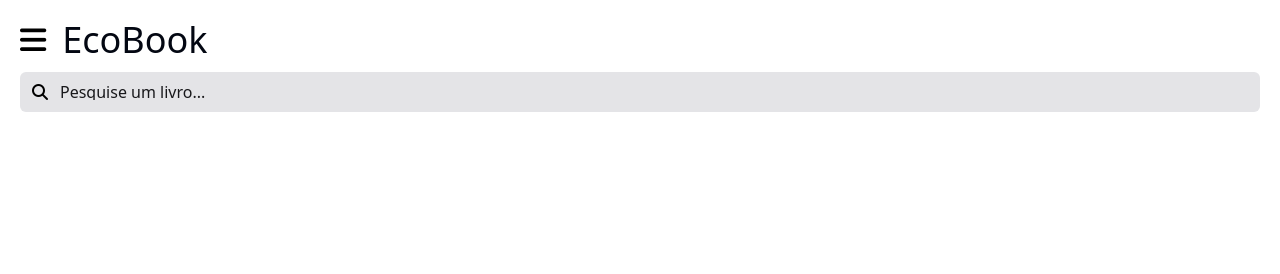
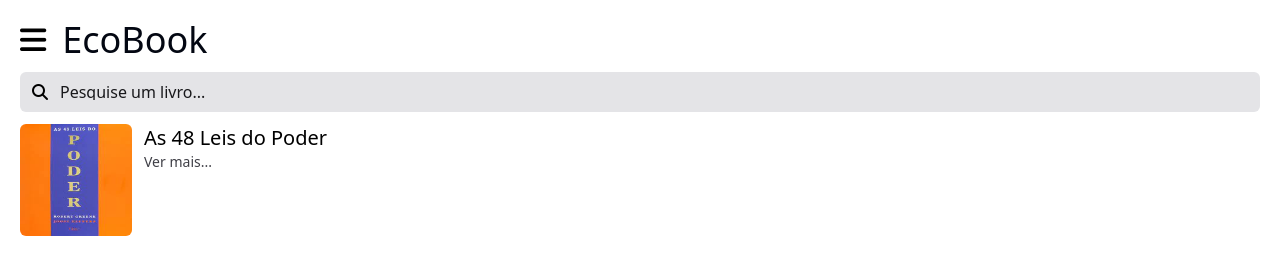
Before and after one commit to neopromic/ecobook, a website: page index.html in a window 1280 px wide. Drawn offline with nearby package versions, Linux system fonts and the light colour scheme.

Commit message:
adicionando banners iniciais

```diff
--- a/index.html
+++ b/index.html
@@ -20,5 +20,15 @@
         </label>
         <input type="text" placeholder="Pesquise um livro..." name="input" id="input" class="bg-transparent w-full h-full focus:outline-none text-zinc-700 placeholder:text-zinc-900">
     </div>
+    <div class="grid-cols-2 grid mt-3" id="bannersInitialsContainer">
+        <section class="flex gap-3 hover:bg-zinc-100 hover:rounded-md">
+            <img src="./assets/as48leisdopoder-book-banner.jpg" alt="As 48 Leis do Poder" class="rounded-md w-28 h-28">
+           <div class="">
+
+               <p class="text-black text-xl ">As 48 Leis do Poder</p>
+               <p class="text-sm cursor-pointer text-zinc-700 font-thin">Ver mais...</p>
+        </div>
+        </section>
+    </div>
 </body>
 </html>
--- a/style.css
+++ b/style.css
@@ -1,6 +1,3 @@
-@tailwind base;
-@tailwind components;
-@tailwind utilities;
 
 i {
     color: #000;
```
Also changed, not shown: assets/as48leisdopoder-book-banner.jpg (added).
